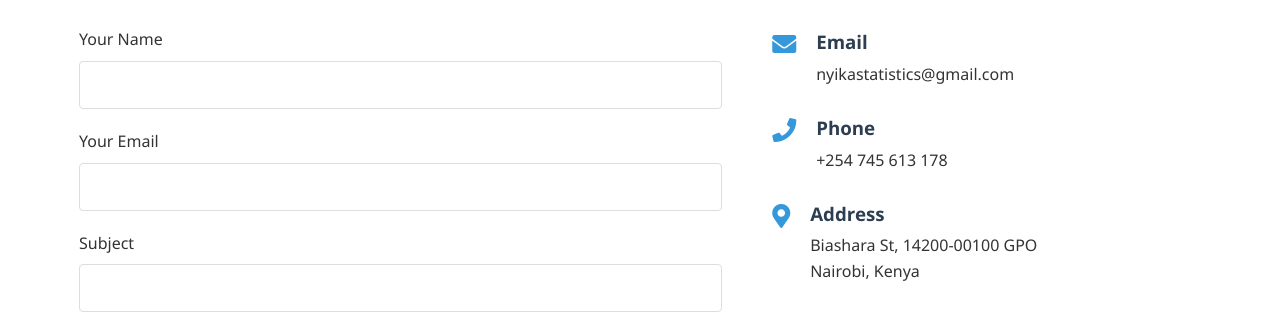
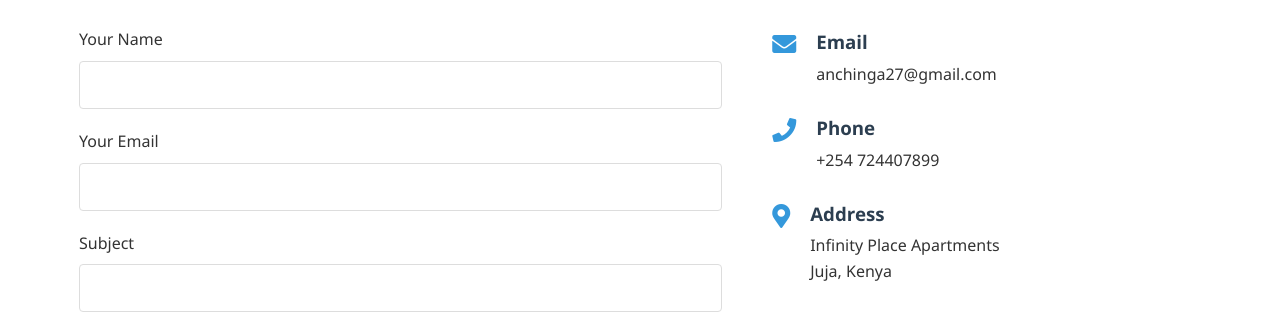
Before and after one commit to jaredanchinga/nyika-statistics, a plain HTML site: page contact.html in a window 1280 px wide. Shown: the part 391-713 px from the top of the page. Drawn offline with Linux system fonts and the light colour scheme; a script that the page names is missing.

Commit message:
Update contact.html

```diff
--- a/contact.html
+++ b/contact.html
@@ -63,22 +63,22 @@
                         <i class="fas fa-envelope"></i>
                         <div>
                             <h3>Email</h3>
-                            <p>nyikastatistics@gmail.com</p>
+                            <p>anchinga27@gmail.com</p>
                         </div>
                     </div>
                     <div class="info-item">
                         <i class="fas fa-phone"></i>
                         <div>
                             <h3>Phone</h3>
-                            <p>+254 745 613 178</p>
+                            <p>+254 724407899</p>
                         </div>
                     </div>
                     <div class="info-item">
                         <i class="fas fa-map-marker-alt"></i>
                         <div>
                             <h3>Address</h3>
-                            <p>Biashara St, 14200-00100 GPO</p>
-                            <p>Nairobi, Kenya</p>
+                            <p>Infinity Place Apartments</p>
+                            <p>Juja, Kenya</p>
                         </div>
                     </div>
                     <div class="social-media">
```
